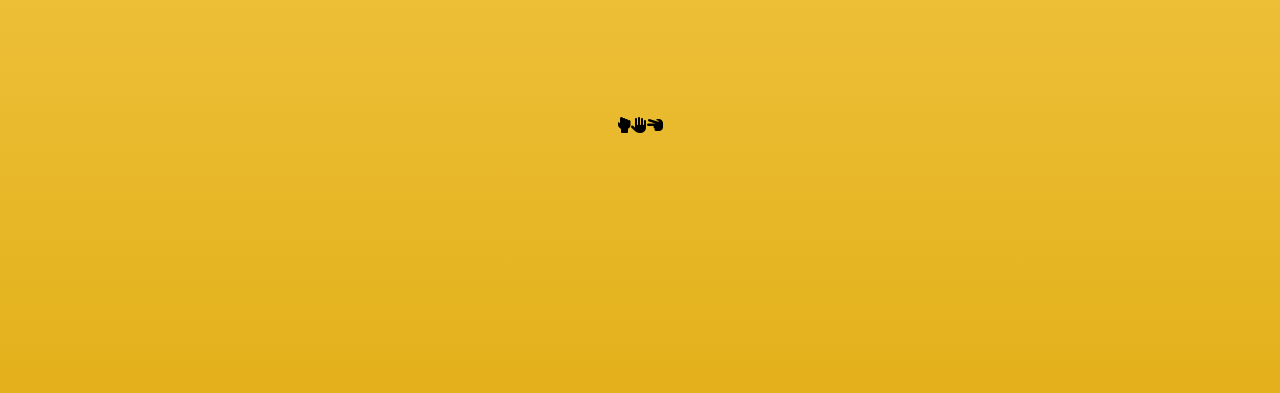
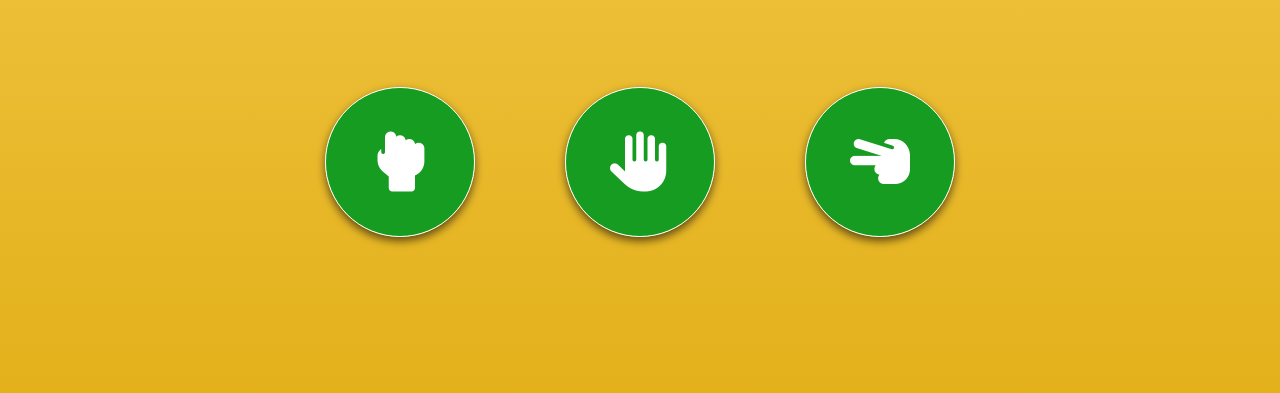
Before and after one commit to gjularic/rock-paper-scissors, a plain HTML site: page index.html in a window 1280 px wide. Shown: the part 283-676 px from the top of the page. Drawn offline with Linux system fonts and the light colour scheme.

Commit message:
Center player selection buttons/divs and fully style them

```diff
--- a/assets/css/styles.css
+++ b/assets/css/styles.css
@@ -70,10 +70,33 @@
 
 #selectOption {
     width: 100%;
-    height: auto;
+    height: 250px;
     position: absolute;
     display: flex;
     justify-content: center;
+    align-items: center;
     flex-direction: row;
-    top: 50%
+    top: 40%;
 }
+
+.clickOption {
+    width: 150px;
+    height: 150px;
+    margin: 10px 45px;
+    box-shadow:  0 4px 8px 0 rgba(0, 0, 0, 0.6);
+    border-radius: 50%;
+}
+
+.clickOption i {
+    width: 150px;
+    height: 150px;
+    background: #169c21;
+    border-radius: 50%;
+    border: 1px solid #fff;
+    font-size: 60px;
+    display: flex;
+    justify-content: center;
+    align-items: center;
+    color: #fff;
+    cursor: pointer;
+}
--- a/index.html
+++ b/index.html
@@ -29,9 +29,9 @@
 
         <!-- Select option section -->
         <div id="selectOption">
-            <div id="rock"><i class="fas fa-hand-rock"></i></div>
-            <div id="paper"><i class="fas fa-hand-paper"></i></div>
-            <div id="scissors"><i class="fas fa-hand-scissors"></i></div>
+            <div id="rock" class="clickOption"><i class="fas fa-hand-rock"></i></div>
+            <div id="paper" class="clickOption"><i class="fas fa-hand-paper"></i></div>
+            <div id="scissors" class="clickOption"><i class="fas fa-hand-scissors"></i></div>
         </div>
 
         <!-- Result of the game section -->
```
